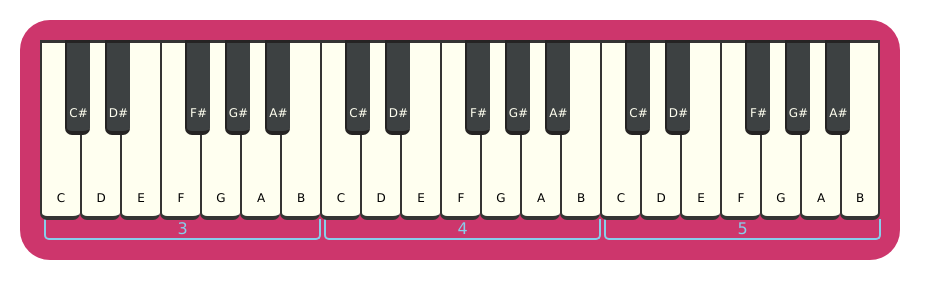
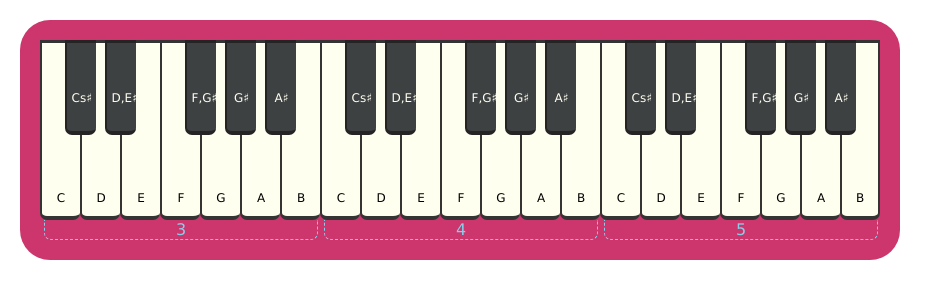
Before and after one commit to JaniceShaw/simply-piano-chords, a React (Create React App) app: page / in a window 1280 px wide. Shown: the top 300 px of the page, without its empty margins (0-943 px from the left). Built offline with nearby package versions, Linux system fonts and the light colour scheme.

Commit message:
made array to make notes dynamicaly

```diff
--- a/src/App.js
+++ b/src/App.js
@@ -5,9 +5,7 @@ import './App.css';
 function App() {
   return (
     <div className="App">
-      <header className="App-header">
-
-      </header>
+      <header className="App-header"></header>
       <Piano start={3} end={5} n1="E" n2="F" />
     </div>
   );
--- a/src/components/Piano/Octave/Keynote/Keynote.js
+++ b/src/components/Piano/Octave/Keynote/Keynote.js
@@ -3,12 +3,16 @@ import './Keynote.scss';
 
 class Keynote extends React.Component {
     render() {
+        const sharp = '\u266F';
+        const flat = '\u266D';
+        let fl = "";
         let noteType = "white";
         let noteName = this.props.note;
 
         if (this.props.black === true) {
             noteType = "black";
-            noteName += "#";
+            noteName = noteName + sharp;
+            // fl = Omega;
         } else {
             noteType = "white"
         };
@@ -24,7 +28,7 @@ class Keynote extends React.Component {
         return (
 
             <li className={classes}>
-                <div className="Keynote-label">{noteName} </div>
+                <div className="Keynote-label">{noteName}</div>
             </li>
 
         );
--- a/src/components/Piano/Octave/Keynote/Keynote.scss
+++ b/src/components/Piano/Octave/Keynote/Keynote.scss
@@ -15,10 +15,13 @@ li.Keynote {
     color: ivory;
     border-color: rgb(37, 35, 35);
     height: 95px;
-    width: 25px;
+    width: 31px;
     position: absolute;
     margin-left: -15px;
     z-index: 2;
+    .Keynote-label {
+      bottom: 20px;
+    }
   }
 
   &:hover {
@@ -45,6 +48,11 @@ li.Keynote {
     font-size: 12px;
     margin: 0 auto;
   }
+  // .piano li[class$="-f"] .label {
+  //   font-size: 11px;
+  //   bottom: 20px;
+  // }
+
   .Keynote-finger {
     text-align: center;
     position: absolute;
--- a/src/components/Piano/Octave/Octave.js
+++ b/src/components/Piano/Octave/Octave.js
@@ -11,7 +11,14 @@ import Keynote from './Keynote/Keynote.js'
 
 class Octave extends React.Component {
     render() {
-        let allNotes = [["C", false], ["C", true], ["D", false], ["D", true], ["E", false], ["F", false], ["F", true], ["G", false], ["G", true]];
+
+
+        const allNotes = [["C", "C"], ["Cs", "C\u266F D\u266D"], ["D", "D"], ["Ds",
+            "D\u266F E\u266D"], ["E", "E"], ["F", "F"], ["Fs", "F\u266F G\u266D"], ["G",
+            "G"], ["Gs", "G\u266F A\u266D"], ["A", "A"], ["As", "A\u266F B\u266D"], ["B",
+            "B"],];
+
+
         const n1 = this.props.n1;
 
         if (n1 !== "C") {
@@ -21,12 +28,12 @@ class Octave extends React.Component {
         return (
             <div className="Octave">
                 <Keynote note="C" octaveNum={this.props.octaveNum} />
-                <Keynote note="C" octaveNum={this.props.octaveNum} black />
+                <Keynote note="Cs" label={"C\u266F D\u266D"} octaveNum={this.props.octaveNum} black />
                 <Keynote note="D" octaveNum={this.props.octaveNum} />
-                <Keynote note="D" octaveNum={this.props.octaveNum} black />
+                <Keynote note={["D", "E"]} octaveNum={this.props.octaveNum} black />
                 <Keynote note="E" octaveNum={this.props.octaveNum} />
                 <Keynote note="F" octaveNum={this.props.octaveNum} />
-                <Keynote note="F" octaveNum={this.props.octaveNum} black />
+                <Keynote note={["F", "G"]} octaveNum={this.props.octaveNum} black />
                 <Keynote note="G" octaveNum={this.props.octaveNum} />
                 <Keynote note="G" octaveNum={this.props.octaveNum} black />
                 <Keynote note="A" octaveNum={this.props.octaveNum} />
--- a/src/components/Piano/Octave/Octave.scss
+++ b/src/components/Piano/Octave/Octave.scss
@@ -8,10 +8,10 @@
     bottom: 0px;
     left: 4px;
     text-align: center;
-    border: solid 2px skyblue;
-    border-radius: 0 0 5px 5px;
+    border: dashed 1px skyblue;
+    border-radius: 0 0 7px 7px;
     border-top: none;
-    width: 99%;
+    width: 98%;
   }
 
   &:last-child li:last-of-type {
--- a/src/components/Piano/Piano.js
+++ b/src/components/Piano/Piano.js
@@ -10,8 +10,8 @@ class Piano extends React.Component {
         start: 4,
         end: 4
     }
+
     render() {
-
         const start = this.props.start;
         let end = this.props.end;
 
@@ -22,24 +22,19 @@ class Piano extends React.Component {
         let n = start;
         let oct = [];
 
+        //loop the number of octaves to show from start octave to end octave
         while (n <= end) {
             oct.push(n);
             n = n + 1;
         }
-
         console.log(start, end, oct);
 
         return (
             <ul className="Piano">
                 {oct.map(i =>
-
-                    <Octave octaveNum={i} />)}
-
-
-
+                    <Octave octaveNum={i} key={i} />)}
             </ul>
         );
-
     }
 
 }
```
